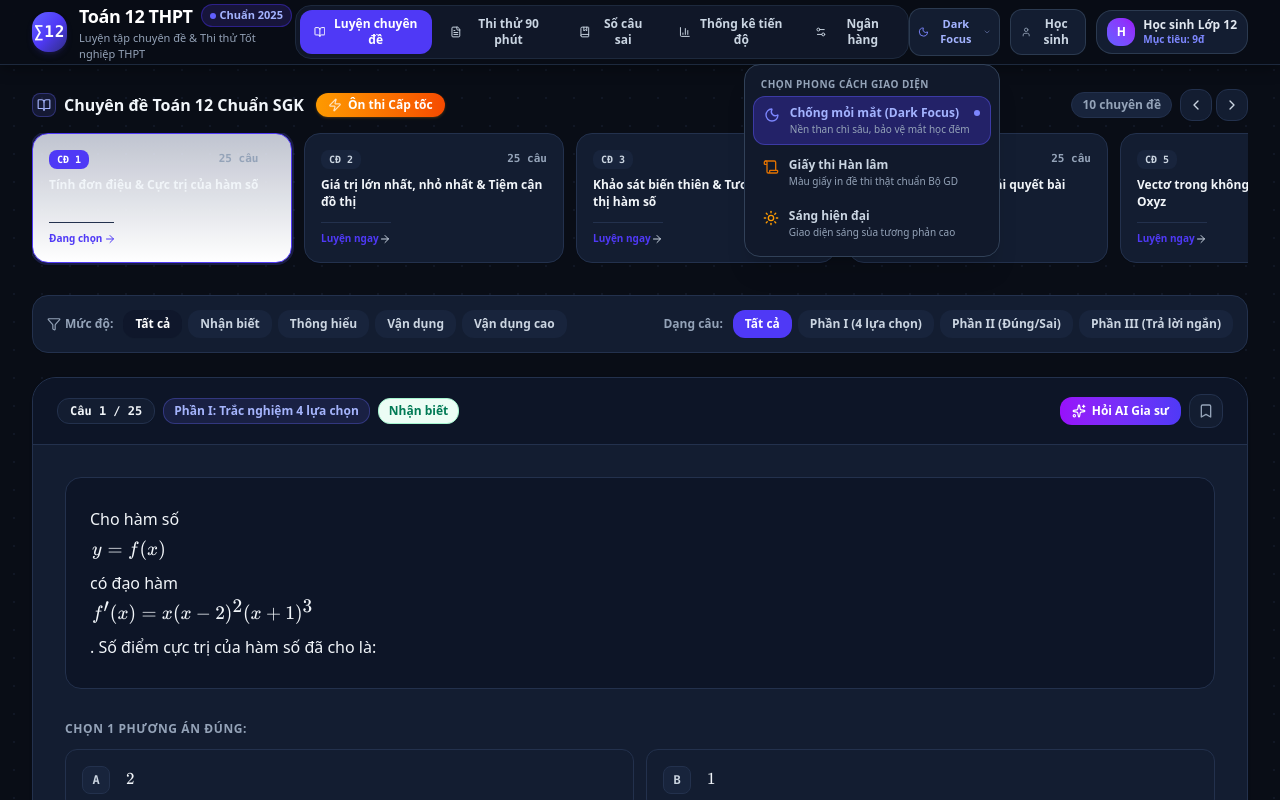
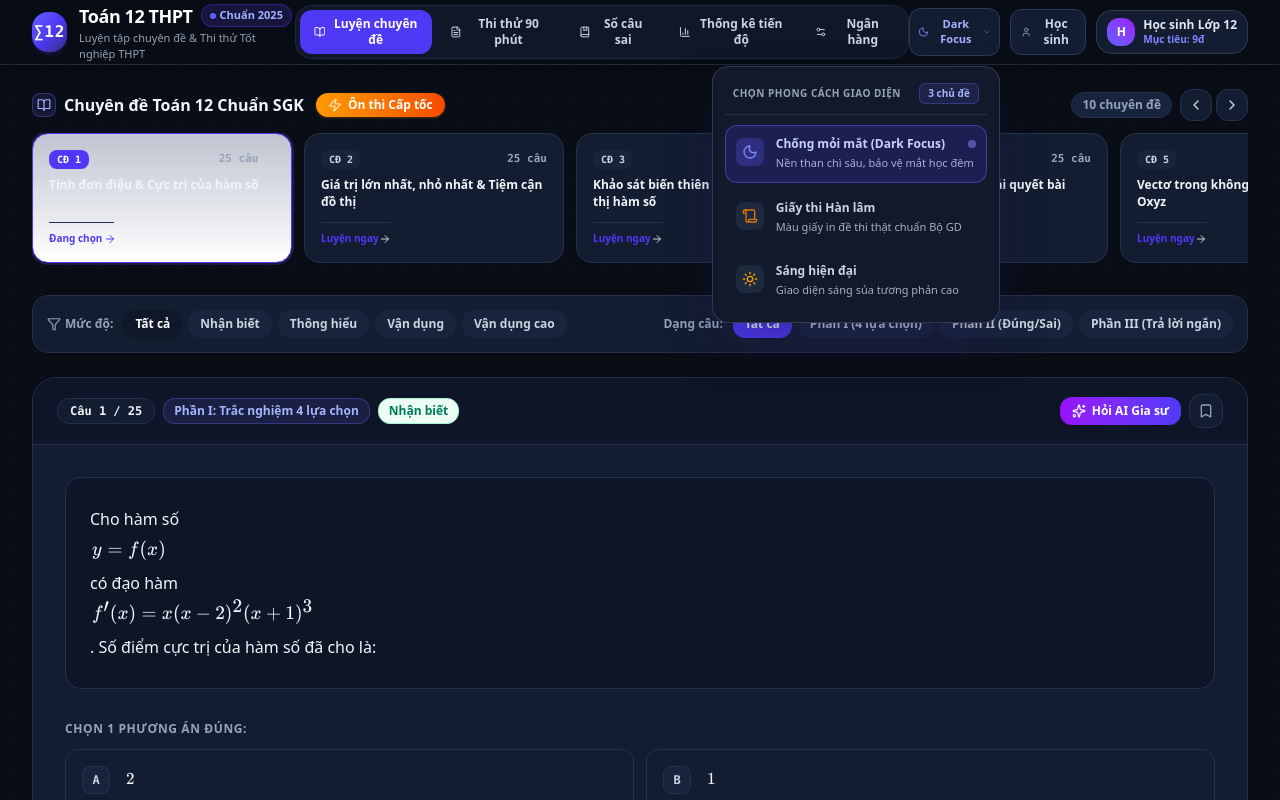
Before and after one commit to skyblue1195s/match-12-class, a React (Vite) app: page / in a window 1280 px wide. Both pictures are taken after a click on the button "Dark Focus". Shown: the top 800 px of the page. Built offline with nearby package versions, Linux system fonts and the light colour scheme.

Commit message:
style(navbar): refine theme menu appearance
Update theme menu styling with improved shadows, borders, and a new header section for better visual hierarchy.

```diff
--- a/src/components/Navbar.tsx
+++ b/src/components/Navbar.tsx
@@ -247,49 +247,64 @@ export const Navbar: React.FC<NavbarProps> = ({
               {showThemeMenu && (
                 <>
                   <div className="fixed inset-0 z-40" onClick={() => setShowThemeMenu(false)}></div>
-                  <div className={`absolute right-0 mt-2 w-64 rounded-2xl shadow-xl border p-2 z-50 transition-all ${
+                  <div className={`absolute right-0 mt-2.5 w-72 rounded-2xl shadow-2xl border p-3 z-50 transition-all ${
                     isDark
-                      ? 'bg-[#11192b] border-slate-700 text-slate-200'
+                      ? 'bg-[#11192b] border-slate-700/90 text-slate-200 shadow-indigo-950/50'
                       : isPaper
-                      ? 'bg-white border-[#dcd4c3] text-zinc-800'
-                      : 'bg-white border-slate-200 text-slate-800'
+                      ? 'bg-[#fcfbf9] border-[#dcd4c3] text-zinc-800 shadow-stone-400/20'
+                      : 'bg-white border-slate-200/90 text-slate-800 shadow-slate-300/40'
                   }`}>
-                    <p className={`text-[10px] font-extrabold uppercase px-2 py-1 tracking-wider ${
-                      isDark ? 'text-slate-400' : 'text-slate-400'
-                    }`}>
-                      Chọn phong cách giao diện
-                    </p>
-                    <div className="space-y-1">
+                    {/* Section Header with balanced margin, padding and divider */}
+                    <div className="px-2 pt-1 pb-2.5 mb-2.5 border-b border-slate-200/70 dark:border-slate-800/80 flex items-center justify-between">
+                      <p className="text-[10px] font-extrabold uppercase tracking-wider text-slate-500 dark:text-slate-400">
+                        Chọn phong cách giao diện
+                      </p>
+                      <span className="text-[10px] font-semibold text-indigo-600 dark:text-indigo-400 bg-indigo-50 dark:bg-indigo-950/80 px-2 py-0.5 rounded-md border border-indigo-100 dark:border-indigo-900/40">
+                        3 chủ đề
+                      </span>
+                    </div>
+
+                    {/* Theme Options with uniform gap & padding */}
+                    <div className="space-y-1.5">
                       {themes.map((t) => {
                         const isSelected = theme === t.id;
                         return (
                           <button
                             key={t.id}
+                            id={`btn-select-theme-${t.id}`}
                             onClick={() => {
                               setTheme(t.id);
                               setShowThemeMenu(false);
                             }}
-                            className={`w-full text-left px-2.5 py-2 rounded-xl text-xs font-bold transition-all flex items-start gap-2.5 cursor-pointer ${
+                            className={`w-full text-left p-2.5 rounded-xl text-xs font-bold transition-all flex items-start gap-3 cursor-pointer ${
                               isSelected
                                 ? isDark
-                                  ? 'bg-indigo-600/30 text-indigo-300 border border-indigo-500/40'
-                                  : 'bg-indigo-50 text-indigo-700 border border-indigo-200'
+                                  ? 'bg-indigo-600/20 text-indigo-200 border border-indigo-500/50 shadow-2xs'
+                                  : isPaper
+                                  ? 'bg-amber-100/70 text-amber-900 border border-amber-300/90 shadow-2xs'
+                                  : 'bg-indigo-50 text-indigo-900 border border-indigo-200 shadow-2xs'
                                 : isDark
-                                ? 'hover:bg-slate-800 text-slate-300'
-                                : 'hover:bg-slate-50 text-slate-600'
+                                ? 'hover:bg-slate-800/80 text-slate-300 border border-transparent'
+                                : isPaper
+                                ? 'hover:bg-white text-zinc-700 border border-transparent'
+                                : 'hover:bg-slate-50 text-slate-700 border border-transparent'
                             }`}
                           >
-                            <div className="mt-0.5 shrink-0">{t.icon}</div>
-                            <div className="flex-1">
+                            <div className={`p-1.5 rounded-lg shrink-0 mt-0.5 ${
+                              isSelected
+                                ? isDark ? 'bg-indigo-500/25 text-indigo-300' : 'bg-white shadow-2xs'
+                                : isDark ? 'bg-slate-800 text-slate-400' : 'bg-slate-100 text-slate-500'
+                            }`}>
+                              {t.icon}
+                            </div>
+                            <div className="flex-1 min-w-0">
                               <div className="flex items-center justify-between">
-                                <span>{t.label}</span>
+                                <span className="font-bold">{t.label}</span>
                                 {isSelected && (
-                                  <span className="w-1.5 h-1.5 rounded-full bg-indigo-400"></span>
+                                  <span className="w-2 h-2 rounded-full bg-indigo-500 dark:bg-indigo-400 shadow-xs animate-pulse"></span>
                                 )}
                               </div>
-                              <p className={`text-[10px] font-normal mt-0.5 ${
-                                isDark ? 'text-slate-400' : 'text-slate-400'
-                              }`}>
+                              <p className="text-[11px] font-normal leading-relaxed mt-0.5 opacity-80">
                                 {t.desc}
                               </p>
                             </div>
```
